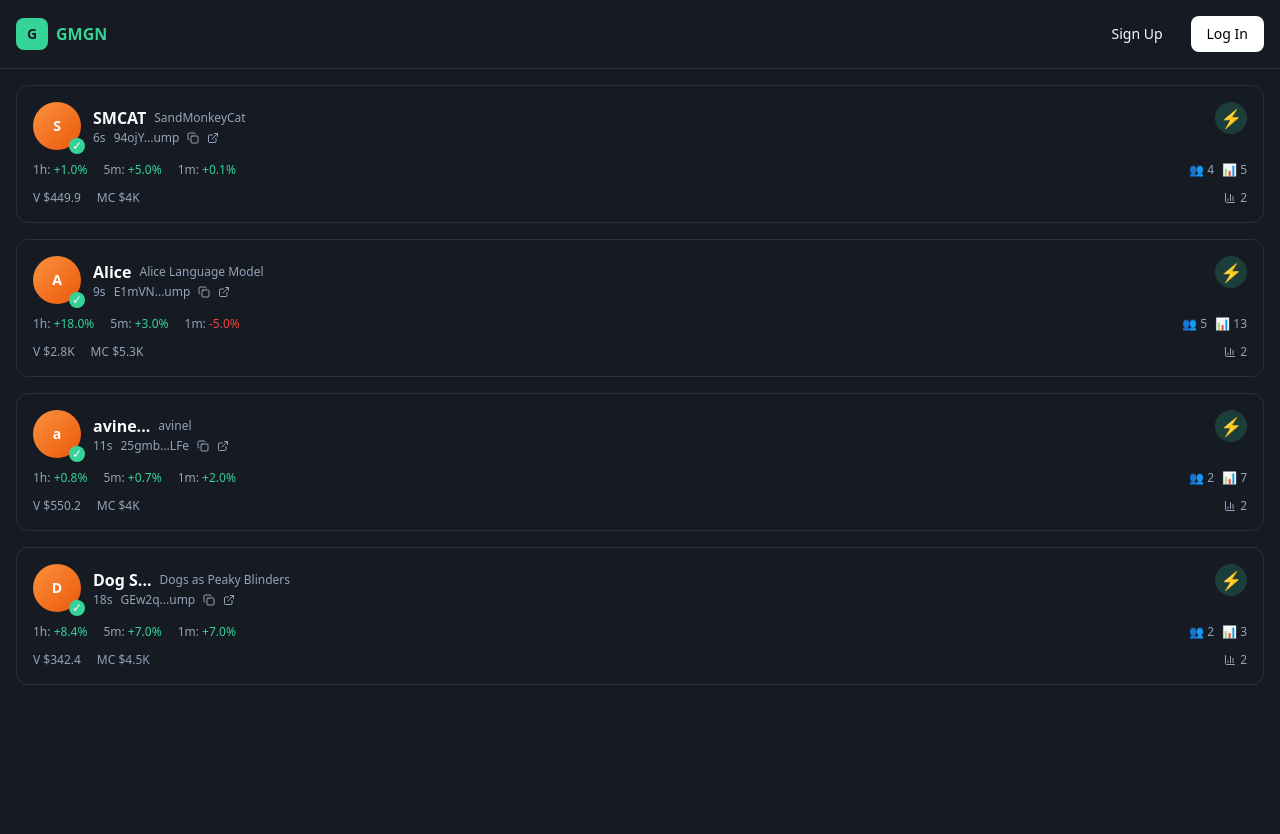
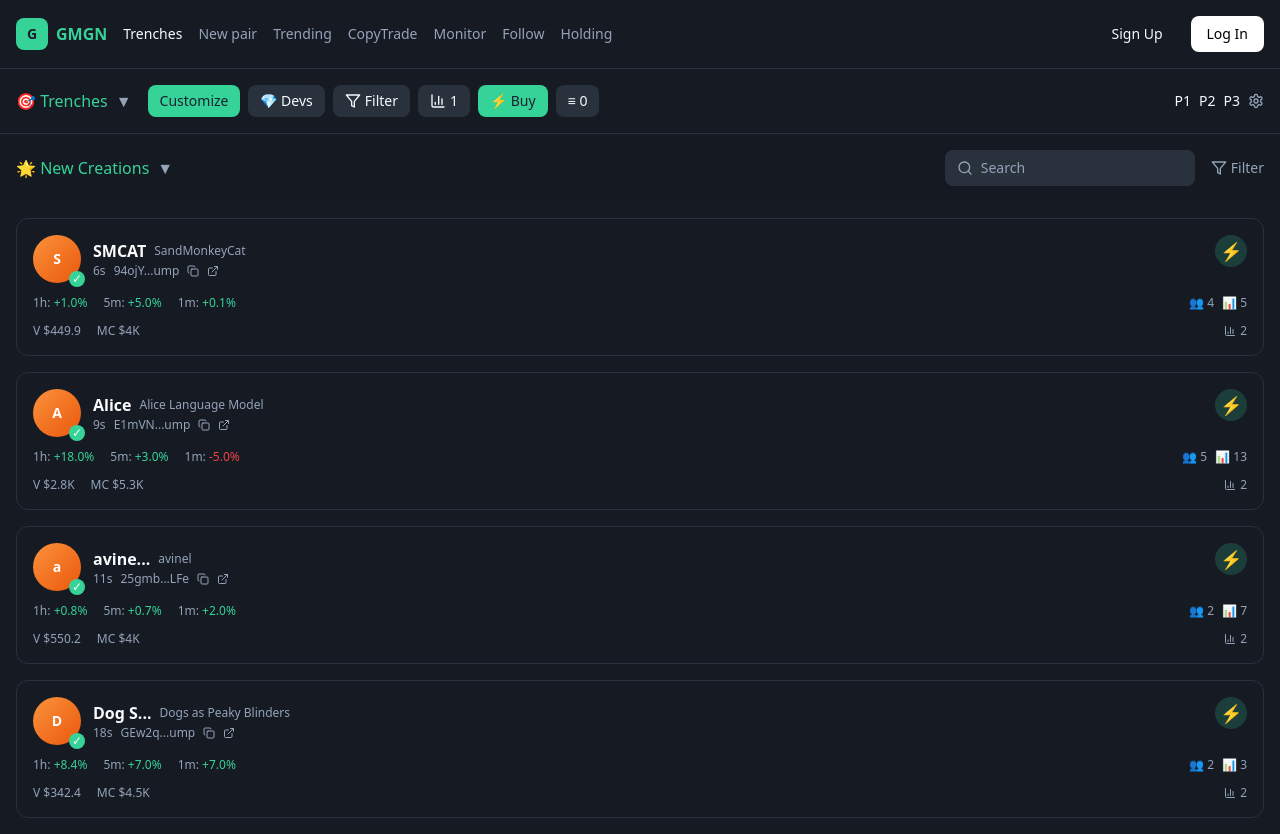
Before and after one commit to kskeerthana/gmgn-ai-react-clone, a React (Vite) app: page / in a window 1280 px wide. Before the commit the page ends 800 px from the top, so only its background shows below. Built offline with nearby package versions, Linux system fonts and the light colour scheme.

Commit message:
Fix: Show nav bar and market details pre-login
Ensure the navigation bar and market data are visible before login.

```diff
--- a/src/components/Header.tsx
+++ b/src/components/Header.tsx
@@ -20,7 +20,7 @@ const Header: React.FC<HeaderProps> = ({ onSignUp, onLogIn, onWalletClick, isLog
           <span className="text-primary font-semibold text-sm md:text-base">GMGN</span>
         </div>
 
-        {isLoggedIn && (
+        {/* Desktop Navigation - Always visible */}
         <div className="hidden md:flex items-center space-x-4 ml-8">
           <button className="text-foreground hover:text-primary text-sm">Trenches</button>
           <button className="text-muted-foreground hover:text-foreground text-sm">New pair</button>
@@ -30,7 +30,6 @@ const Header: React.FC<HeaderProps> = ({ onSignUp, onLogIn, onWalletClick, isLog
           <button className="text-muted-foreground hover:text-foreground text-sm">Follow</button>
           <button className="text-muted-foreground hover:text-foreground text-sm">Holding</button>
         </div>
-        )}
       </div>
 
       <div className="flex items-center space-x-2 md:space-x-3">
--- a/src/pages/Index.tsx
+++ b/src/pages/Index.tsx
@@ -127,11 +127,10 @@ const Index = () => {
         isLoggedIn={isLoggedIn}
       />
 
+      {/* Mobile Navigation - Always visible */}
       <Navigation activeTab={activeTab} onTabChange={setActiveTab} />
 
-      {isLoggedIn && (
-        <>
-          {/* Desktop Controls Row */}
+      {/* Desktop Controls Row - Always visible */}
       <div className="hidden md:flex items-center justify-between p-4 border-b border-border">
         <div className="flex items-center space-x-4">
           <div className="flex items-center space-x-2">
@@ -169,7 +168,7 @@ const Index = () => {
         </div>
       </div>
 
-          {/* Mobile Controls */}
+      {/* Mobile Controls - Always visible */}
       <div className="md:hidden">
         <div className="flex items-center justify-between p-3 border-b border-border">
           <div className="flex items-center space-x-2">
@@ -204,7 +203,7 @@ const Index = () => {
         </div>
       </div>
 
-          {/* New Creations Filter */}
+      {/* New Creations Filter - Always visible */}
       <div className="flex flex-col sm:flex-row sm:items-center justify-between p-3 md:p-4 bg-card/30 space-y-2 sm:space-y-0">
         <div className="flex items-center space-x-2">
           <span className="text-primary text-sm md:text-base">🌟 New Creations</span>
@@ -225,10 +224,8 @@ const Index = () => {
           </button>
         </div>
       </div>
-        </>
-      )}
 
-      {/* Token List */}
+      {/* Token List - Always visible */}
       <div className="p-3 md:p-4 space-y-3 md:space-y-4 pb-20 md:pb-4">
         {mockTokens.map((token, index) => (
           <div key={index} onClick={() => handleTokenClick(token)} className="cursor-pointer">
```
Lines whose indentation alone changed are shown as unchanged.
